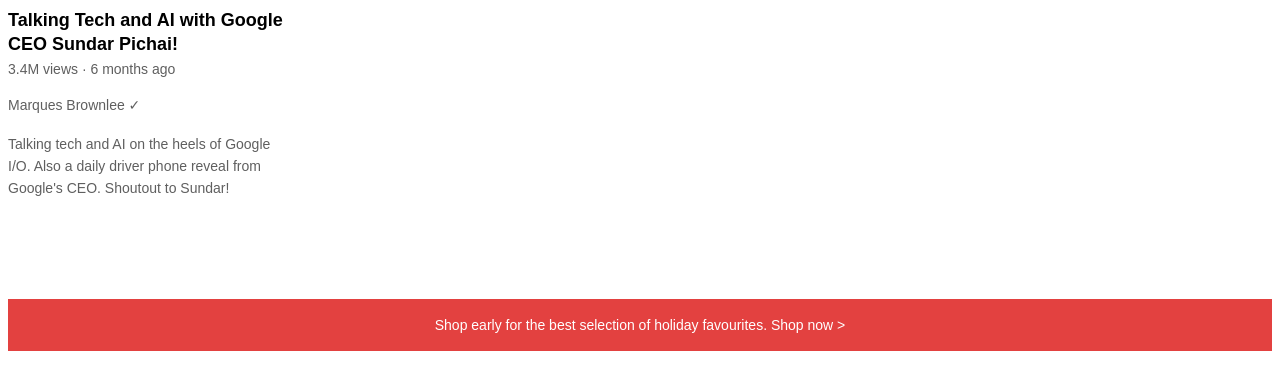
After one commit to Jeffreybekker/HTML-CSS-Learning, a Django app: page /playground/text/ in a window 1280 px wide. The commit adds this page. Shown: the top 390 px of the page. Run offline with Django 5.2, Linux system fonts and the light colour scheme.

Commit message:
Practising with text in html with css

```diff
--- a/frontendapp/urls.py
+++ b/frontendapp/urls.py
@@ -2,5 +2,6 @@
 from .views import *
 
 urlpatterns = [
-    path('buttons/', buttons, name="buttons")  # playground/buttons
+    path('buttons/', buttons, name="buttons"),  # playground/buttons
+    path('text/', text, name="text"),  # playground/buttons
 ]
--- a/frontendapp/views.py
+++ b/frontendapp/views.py
@@ -3,3 +3,7 @@
 # Create your views here.
 def buttons(request):
     return render(request, 'buttons.html')
+
+
+def text(request):
+    return render(request, 'text.html')
--- /dev/null
+++ b/static/css/text.css
@@ -0,0 +1,51 @@
+p {
+    font-family: Arial;
+    margin-top: 0;
+    margin-bottom: 0;
+}
+
+.video-title {
+    font-weight: bold;
+    font-size: 18px;
+    width: 280px;
+    line-height: 24px;
+    margin-bottom: 5px;
+}
+
+.video-stats {
+    font-size: 14px;
+    color: rgb(95, 95, 95);
+    margin-bottom: 20px;
+}
+
+.video-author {
+    font-size: 14px;
+    color: rgb(95, 95, 95);
+    margin-bottom: 20px;
+}
+
+.video-description {
+    font-size: 14px;
+    color: rgb(95, 95, 95);
+    width: 280px;
+    line-height: 22px;
+    margin-bottom: 100px;
+}
+
+.apple-text {
+    margin-bottom: 50;
+    font-size: 14px;
+    background-color: rgb(227, 65, 64);
+    color: white;
+    padding-top: 18px;
+    padding-bottom: 18px;
+    text-align: center;
+}
+
+.shop-link {
+    cursor: pointer;
+}
+
+.shop-link:hover {
+    text-decoration: underline;
+}
--- a/templates/buttons.html
+++ b/templates/buttons.html
@@ -4,8 +4,8 @@
 <html lang="en">
 <head>
     <meta charset="UTF-8">
-    <title>Buttons</title>
-    <link rel="stylesheet" href="{% static 'css/styles.css' %}">
+    <title>Buttons Practice</title>
+    <link rel="stylesheet" href="{% static 'css/buttons.css' %}">
 </head>
 <body>
 
--- /dev/null
+++ b/templates/text.html
@@ -0,0 +1,35 @@
+{% load static %}
+
+<!DOCTYPE html>
+<html lang="en">
+<head>
+    <meta charset="UTF-8">
+    <title>Text Practice</title>
+    <link rel="stylesheet" href="{% static 'css/text.css' %}">
+</head>
+<body>
+
+    <p class="video-title">
+        Talking Tech and AI with Google CEO Sundar Pichai!
+    </p>
+
+    <p class="video-stats">
+        3.4M views &#183; 6 months ago
+    </p>
+
+    <p class="video-author">
+        Marques Brownlee &#10003;
+    </p>
+
+    <p class="video-description">
+        Talking tech and AI on the heels of Google I/O.
+        Also a daily driver phone reveal from Google's CEO.
+        Shoutout to Sundar!
+    </p>
+
+    <p class="apple-text">
+        Shop early for the best selection of holiday favourites. <span class="shop-link">Shop now &#62;</span>
+    </p>
+
+</body>
+</html>
```
Also changed, not shown: static/css/buttons.css (renamed from static/css/styles.css).
